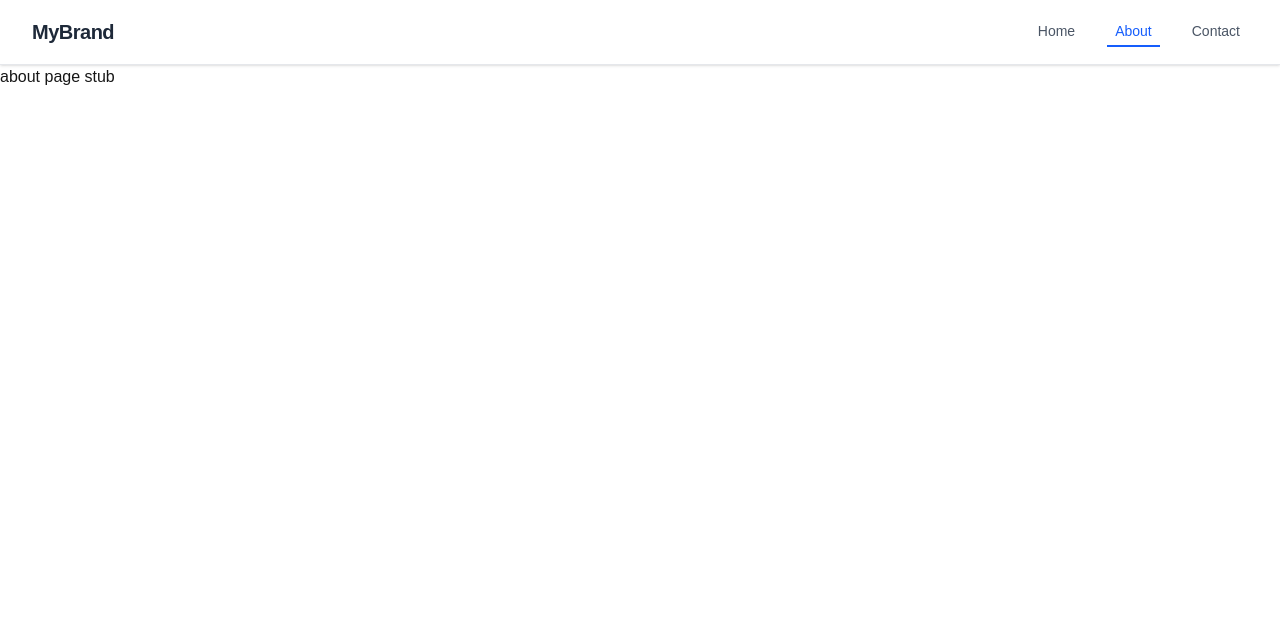
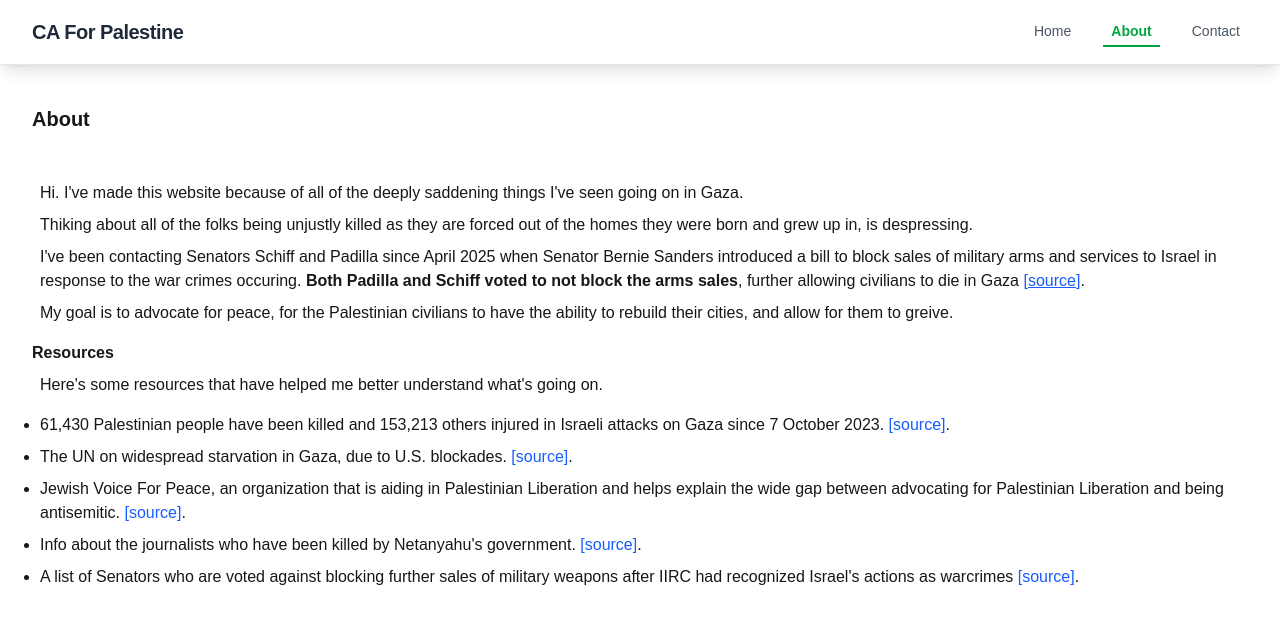
Before and after one commit to ThomKaar/ca-for-palestine, a Next.js app: page /about in a window 1280 px wide. Shown: the top 624 px of the page. Built offline with nearby package versions, Linux system fonts and the light colour scheme.

Commit message:
nav looks good, contact, and about

```diff
--- a/app/about/page.tsx
+++ b/app/about/page.tsx
@@ -1,7 +1,65 @@
+const SECTION_CLASSNAMES = 'flex flex-col gap-2 my-4';
+const LINK_CLASSNAMES = 'text-blue-600 hover:underline';
+
+const resources = [
+    {
+        text: '61,430 Palestinian people have been killed and 153,213 others injured in Israeli attacks on Gaza since 7 October 2023.',
+        link: 'https://www.theguardian.com/world/live/2025/aug/10/israel-gaza-war-protests-aid-latest-news-updates?utm_source=chatgpt.com'
+    },
+    {
+        text: 'The UN on widespread starvation in Gaza, due to U.S. blockades.',
+        link: 'https://news.un.org/en/story/2025/07/1165517'
+    },
+    {
+        text: 'Jewish Voice For Peace, an organization that is aiding in Palestinian Liberation and helps explain the wide gap between advocating for Palestinian Liberation and being antisemitic.',
+        link: 'https://www.jewishvoiceforpeace.org/about/#values'
+    },
+    {
+        text: 'Info about the journalists who have been killed by Netanyahu\'s government.',
+        link: 'https://www.aljazeera.com/news/2025/8/11/here-are-the-names-of-the-journalists-israel-killed-in-gaza'
+    },
+    {
+        text: 'A list of Senators who are voted against blocking further sales of military weapons after IIRC had recognized Israel\'s actions as warcrimes',
+        link: 'https://www.senate.gov/legislative/LIS/roll_call_votes/vote1191/vote_119_1_00455.htm#state'
+    },
+];
 export default function AboutPage() {
     return (
-        <main>
-            about page stub
+        <main className="max-w-7xl mx-auto px-4 sm:px-6 lg:px-8 py-10 h-full gap-10">
+            <header className="flex flex-col" >
+                <h2 className="font-bold text-xl">
+                    About
+                </h2>
+            </header>
+            <section className={SECTION_CLASSNAMES + ' pl-2'}>
+                <br/>
+                <p>
+                    Hi. I've made this website because of all of the deeply saddening things I've seen going on in Gaza.
+                </p>
+                <p>
+                    Thiking about all of the folks being unjustly killed as they are forced out of the homes they were born and grew up in, is despressing.
+                </p>
+                <p>
+                    I've been contacting Senators Schiff and Padilla since April 2025 when Senator Bernie Sanders introduced a bill to block sales of military arms and services to Israel in response to the war crimes occuring.
+                    <strong> Both Padilla and Schiff voted to not block the arms sales</strong>, further allowing civilians to die in Gaza <a className="text-blue-600 underline" href="https://www.senate.gov/legislative/LIS/roll_call_votes/vote1191/vote_119_1_00455.htm#state">[source]</a>.
+                </p>
+                <p>
+                    My goal is to advocate for peace, for the Palestinian civilians to have the ability to rebuild their cities, and allow for them to greive.
+                </p>
+            </section>
+
+            <section className={SECTION_CLASSNAMES}>
+                <h3 className="font-bold text-l">Resources</h3>
+                <p className="pl-2">Here's some resources that have helped me better understand what's going on.</p>
+                <ul className="pl-2 list-disc">
+                    {resources.map((r, i ) => {
+                        return (<li className="mt-2" key={i}>
+                            <span>{r.text}</span>
+                            <a className={LINK_CLASSNAMES} href={r.link}> [source]</a>.
+                        </li>);
+                    })}
+                </ul>
+            </section>
         </main>
     );
 };
--- a/app/components/Nav.tsx
+++ b/app/components/Nav.tsx
@@ -1,30 +1,13 @@
-// import React from 'react';
-// export default function Nav({ links }: { links: { label: string, href: string }[] }) {
-//     return (
-//         <nav>
-//             <ul className="flex space-x-4">
-//                 {links.map((link, index) => (
-//                     <li key={index}>
-//                         <a href={link.href} className="text-blue-500 hover:underline">
-//                             {link.label}
-//                         </a>
-//                     </li>
-//                 ))}
-//             </ul>
-//         </nav>
-//     );
-// };
-
-"use client";
+'use client';
 
 import { useState } from "react";
 import Link from "next/link";
 import { usePathname } from "next/navigation";
 
 const navItems = [
-  { name: "Home", path: "/" },
-  { name: "About", path: "/about" },
-  { name: "Contact", path: "/contact" },
+  { name: "Home", path: "/", activeClasses: 'text-black border-black', hoverClasses: 'hover:text-black hover:border-black', activeMobileClasses: 'bg-gray-50' },
+  { name: "About", path: "/about", activeClasses: 'text-green-600 border-green-600', hoverClasses: 'hover:text-green-600 hover:border-green-600', activeMobileClasses: 'bg-green-50' },
+  { name: "Contact", path: "/contact", activeClasses: 'text-red-600 border-red-600', hoverClasses: 'hover:text-red-600 hover:border-red-600', activeMobileClasses: 'bg-red-50' },
 ];
 
 export default function Navbar() {
@@ -32,17 +15,15 @@ export default function Navbar() {
   const pathname = usePathname();
 
   return (
-    <nav className="bg-white shadow-sm border-b border-gray-200">
+    <nav className="bg-white shadow-lg border-b border-gray-200">
       <div className="max-w-7xl mx-auto px-4 sm:px-6 lg:px-8">
         <div className="flex justify-between h-16 items-center">
-          {/* Logo */}
           <div className="text-xl font-semibold tracking-tight text-gray-800">
-            MyBrand
+            CA For Palestine
           </div>
 
-          {/* Desktop Nav */}
           <div className="hidden md:flex space-x-6">
-            {navItems.map((item) => {
+            {navItems.map((item, i) => {
               const isActive = pathname === item.path;
               return (
                 <Link
@@ -50,8 +31,8 @@ export default function Navbar() {
                   href={item.path}
                   className={`px-2 py-1 text-sm font-medium transition-colors ${
                     isActive
-                      ? "text-blue-600 border-b-2 border-blue-600"
-                      : "text-gray-600 hover:text-blue-600 hover:border-b-2 hover:border-blue-600 border-transparent"
+                      ? `${item.activeClasses} font-semibold border-b-2`
+                      : `text-gray-600 ${item.hoverClasses} hover:border-b-2 border-transparent`
                   }`}
                 >
                   {item.name}
@@ -66,7 +47,7 @@ export default function Navbar() {
             onClick={() => setMenuOpen(!menuOpen)}
           >
             {menuOpen ? (
-              // X icon
+              // close icon
               <svg
                 xmlns="http://www.w3.org/2000/svg"
                 className="h-5 w-5"
@@ -77,7 +58,7 @@ export default function Navbar() {
                 <path strokeLinecap="round" strokeLinejoin="round" strokeWidth={2} d="M6 18L18 6M6 6l12 12" />
               </svg>
             ) : (
-              // Hamburger icon
+              // borgor icon
               <svg
                 xmlns="http://www.w3.org/2000/svg"
                 className="h-5 w-5"
@@ -104,8 +85,8 @@ export default function Navbar() {
                   href={item.path}
                   className={`block px-2 py-2 rounded-md text-sm font-medium transition-colors ${
                     isActive
-                      ? "text-blue-600 bg-blue-50"
-                      : "text-gray-600 hover:text-blue-600 hover:bg-gray-50"
+                      ? `${item.activeClasses} ${item.activeMobileClasses} font-semibold`
+                      : `text-gray-600 ${item.hoverClasses} hover:bg-gray-50`
                   }`}
                   onClick={() => setMenuOpen(false)}
                 >
--- a/app/contact/page.tsx
+++ b/app/contact/page.tsx
@@ -1,10 +1,34 @@
+
+import { Mail, Github } from 'lucide-react';
+
 export default function ContactPage() {
-    return (
-        <main>
-            <h1>Contact Page</h1>
+  return (
+    <main className="max-w-7xl mx-auto px-4 sm:px-6 lg:px-8 py-10 flex flex-col gap-6 h-full">
+      <header className="flex flex-col mb-5">
+        <h2 className="font-bold text-2xl">Contact</h2>
+      </header>
 
-            <p>Hi, welcome to the Contact Page. If you need to contact the owner of this page please reach out to <strong>thomkaar@gmail.com</strong></p>
-            <p>If you would like to help contribute feel free open a branch and a PR at: https://github.com/ThomKaar/ca-for-palestine </p>
-        </main>
-    );
-};
+      <p>Hi, welcome to the Contact Page.</p>
+
+      <a
+        href="mailto:thomkaar@gmail.com"
+        className="flex w-[250] items-center gap-2 bg-blue-600 text-white font-semibold px-4 py-2 rounded-lg shadow-md
+                   hover:bg-blue-700 active:scale-95 transition-transform duration-150"
+      >
+        <Mail className="w-5 h-5" />
+        thomkaar@gmail.com
+      </a>
+
+      <a
+        href="https://github.com/ThomKaar/ca-for-palestine"
+        target="_blank"
+        rel="noopener noreferrer"
+        className="flex w-[250] items-center gap-2 bg-gray-800 text-white font-semibold px-4 py-2 rounded-lg shadow-md
+                   hover:bg-gray-900 active:scale-95 transition-transform duration-150"
+      >
+        <Github className="w-5 h-5" />
+        Open a PR to Help
+      </a>
+    </main>
+  );
+}
--- a/app/page.tsx
+++ b/app/page.tsx
@@ -1,28 +1,34 @@
 import './styles/page.css';
 import { Suspense } from 'react';
-import { useSearchParams } from 'next/navigation';
 import Form from './components/Form';
 
 let env = process.env.NODE_ENV || 'development';
 const PRODUCTION = 'production';
 
-function DecorateEnv() {
-  const searchParams = useSearchParams();
-  const paramValue = searchParams.get('env');
+type SearchParams = { [key:string]: string | string[] | undefined };
+
+function DecorateEnv({ searchParams }: SearchParams) {
+  const paramValue = searchParams?.env;
   if (paramValue === PRODUCTION && env === 'development') {
     env = PRODUCTION;
   }
   return '';
 }
+const baseUrl = process.env.BASE_URL || "http://localhost:3000";
 
-export default async function Home() {
-   const data = await fetch('/api/count-emails?rep=Schiff');
+export default async function Home({
+  searchParams,
+}: {
+  searchParams: Promise<SearchParams>
+}) {
+   const data = await fetch(`${baseUrl}/api/count-emails?rep=Schiff`);
    const { count } = await data.json();
+   const params: SearchParams = await searchParams;
 
   return (
      <main>
       <Suspense>
-        <DecorateEnv />
+        <DecorateEnv searchParams={params} />
       </Suspense>
       <Form env={env} count={count as number}/>
     </main>
--- a/package.json
+++ b/package.json
@@ -15,6 +15,7 @@
   "dependencies": {
     "@react-google-maps/api": "^2.20.7",
     "@vercel/analytics": "^1.5.0",
+    "lucide-react": "^0.539.0",
     "mongodb": "^6.18.0",
     "next": "^15.4.5",
     "openai": "^5.2.0",
```
Also changed, not shown: app/components/Form.tsx (+4 -4 lines), 1 other file (tests, documents, lock files or other folders).
